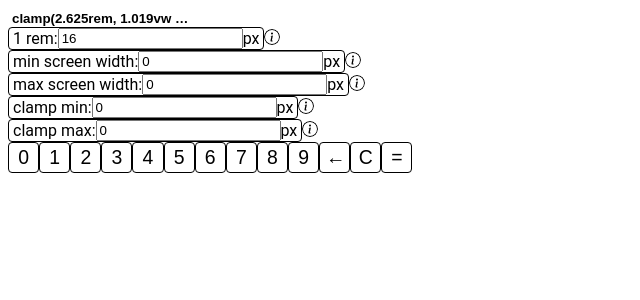
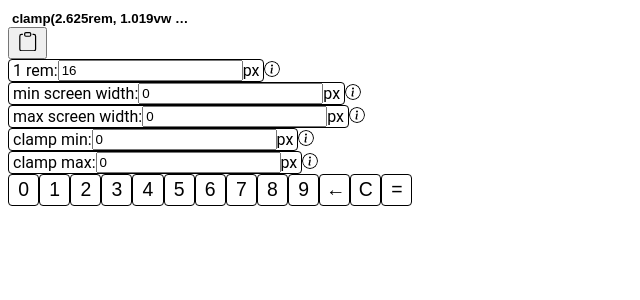
Before and after one commit to 10high/Fluid-Typography-Calculator, a React (Vite) app: page / in a window 1280 px wide. Shown: the top 300 px of the page, without its empty margins (0-640 px from the left). Built offline with nearby package versions, Linux system fonts and the light colour scheme.

Commit message:
feature: add copy result to clipboard component

```diff
--- a/src/App.jsx
+++ b/src/App.jsx
@@ -4,6 +4,7 @@ import Tooltip from "./components/Tooltip/Tooltip";
 import UnitInput from "./components/UnitInput/UnitInput";
 import KeypadButton from "./components/KeypadButton/KeypadButton";
 import ResultDisplay from "./components/ResultDisplay/ResultDisplay";
+import CopyToClipbpard from "./components/CopyToClipboard/CopyToClipboard";
 
 const keypadButtons = [
   { value: "0", key: self.crypto.randomUUID() },
@@ -75,6 +76,9 @@ function App() {
   const [inputFieldObjs, setInputFieldObjs] = useState(inputFields);
   const [inputWithFocusId, setInputWithFocusId] = useState("");
   const [performCalculation, setPerformCalculation] = useState(false);
+  const [resultValue, setResultValue] = useState(
+    `clamp(2.625rem, 1.019vw + 2.396rem, 3.313rem)`
+  );
 
   return (
     <div>
@@ -82,7 +86,10 @@ function App() {
         inputFieldObjs={inputFieldObjs}
         performCalculation={performCalculation}
         setPerformCalculation={setPerformCalculation}
+        setResultValue={setResultValue}
+        resultValue={resultValue}
       />
+      <CopyToClipbpard resultValue={resultValue} />
       <div className="unitInputContainer">
         {inputFieldObjs.map((item, index) => (
           <div
--- /dev/null
+++ b/src/components/CopyToClipboard/CopyToClipboard.jsx
@@ -0,0 +1,52 @@
+import { useEffect, useState } from "react";
+import Styles from "./styles.module.css";
+import PropTypes from "prop-types";
+
+CopyToClipbpard.propTypes = {
+  resultValue: PropTypes.string,
+};
+
+export default function CopyToClipbpard({ resultValue }) {
+  const [copiedToClipboard, setCopiedToClipboard] = useState(false);
+
+  function handleOnClick() {
+    navigator.clipboard.writeText(resultValue);
+    if (!copiedToClipboard) setCopiedToClipboard(true);
+  }
+
+  useEffect(() => {
+    if (copiedToClipboard) {
+      setTimeout(() => {
+        setCopiedToClipboard(false);
+      }, 1000);
+    }
+  });
+
+  return (
+    <div className={Styles.calculator__clipboardWrapper}>
+      <button
+        role="button"
+        title="Copy result to clipboard"
+        onClick={handleOnClick}
+      >
+        <svg
+          className={Styles.calculator__clipboard}
+          xmlns="http://www.w3.org/2000/svg"
+          width="16"
+          height="16"
+          fill="currentColor"
+          viewBox="0 0 16 16"
+          tabIndex="0"
+        >
+          <path d="M4 1.5H3a2 2 0 0 0-2 2V14a2 2 0 0 0 2 2h10a2 2 0 0 0 2-2V3.5a2 2 0 0 0-2-2h-1v1h1a1 1 0 0 1 1 1V14a1 1 0 0 1-1 1H3a1 1 0 0 1-1-1V3.5a1 1 0 0 1 1-1h1v-1z" />
+          <path d="M9.5 1a.5.5 0 0 1 .5.5v1a.5.5 0 0 1-.5.5h-3a.5.5 0 0 1-.5-.5v-1a.5.5 0 0 1 .5-.5h3zm-3-1A1.5 1.5 0 0 0 5 1.5v1A1.5 1.5 0 0 0 6.5 4h3A1.5 1.5 0 0 0 11 2.5v-1A1.5 1.5 0 0 0 9.5 0h-3z" />
+        </svg>
+      </button>
+      {copiedToClipboard && (
+        <span className={Styles.calculator__clipboardNotification}>
+          Copied!
+        </span>
+      )}
+    </div>
+  );
+}
--- /dev/null
+++ b/src/components/CopyToClipboard/styles.module.css
@@ -0,0 +1,47 @@
+.calculator__clipboardWrapper {
+  position: relative;
+  width: 24px;
+}
+
+.calculator__clipboard {
+  flex-basis: auto;
+  flex-shrink: 0;
+  width: clamp(1rem, 0.3703703704vw + 0.9166666667rem, 1.25rem);
+  height: clamp(1rem, 0.3703703704vw + 0.9166666667rem, 1.25rem);
+  padding: 2px;
+}
+
+.calculator__clipboard:focus {
+  outline-style: none;
+  border-style: solid;
+  border-color: black;
+  border-width: 0.5px 0.5px 2px 2px;
+  border-radius: 4px;
+}
+
+.calculator__clipboardNotification {
+  position: absolute;
+  bottom: 110%;
+  right: -1.125rem;
+  z-index: 1;
+  width: auto;
+  background-color: black;
+  color: white;
+  text-align: center;
+  padding: 4px;
+  border-style: solid;
+  border-color: white;
+  border-width: 1.5px;
+  border-radius: 6px;
+}
+
+.calculator__clipboardNotification:after {
+  content: " ";
+  position: absolute;
+  top: 100%;
+  right: 1.4rem;
+  margin-left: -5px;
+  border-width: 5px;
+  border-style: solid;
+  border-color: black transparent transparent transparent;
+}
--- a/src/components/ResultDisplay/ResultDisplay.jsx
+++ b/src/components/ResultDisplay/ResultDisplay.jsx
@@ -1,4 +1,4 @@
-import { useEffect, useState } from "react";
+import { useEffect } from "react";
 import Styles from "./styles.module.css";
 import PropTypes from "prop-types";
 
@@ -6,17 +6,17 @@ ResultDisplay.propTypes = {
   inputFieldObjs: PropTypes.array,
   performCalculation: PropTypes.bool,
   setPerformCalculation: PropTypes.func,
+  setResultValue: PropTypes.func,
+  resultValue: PropTypes.string,
 };
 
 export default function ResultDisplay({
   inputFieldObjs,
   performCalculation,
   setPerformCalculation,
+  setResultValue,
+  resultValue,
 }) {
-  const [resultValue, setResultValue] = useState(
-    `clamp(2.625rem, 1.019vw + 2.396rem, 3.313rem)`
-  );
-
   useEffect(
     function () {
       if (performCalculation) {
@@ -46,7 +46,7 @@ export default function ResultDisplay({
         setPerformCalculation(false);
       }
     },
-    [performCalculation, inputFieldObjs, setPerformCalculation]
+    [performCalculation, inputFieldObjs, setPerformCalculation, setResultValue]
   );
 
   return (
```
